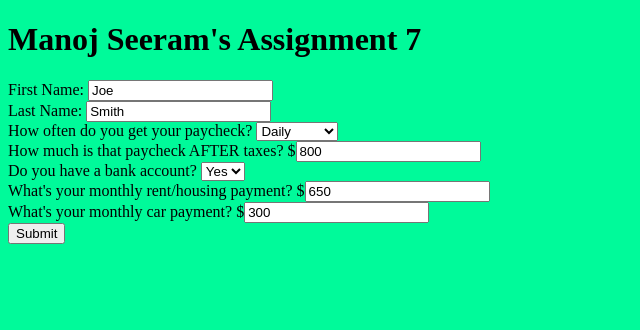
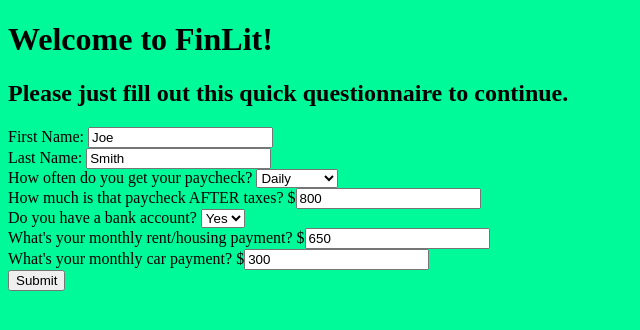
Before and after one commit to SnakeMate/HackanatorzNSBE, a Node server app: template views/questionnaire.html in a window 1280 px wide. Shown: the top 330 px of the page, without its empty margins (0-640 px from the left). Run offline with Node 20, Linux system fonts and the light colour scheme; the template is opened without the code that fills it, so the values that code supplies are empty.

Commit message:
Fixed the title of the page

```diff
--- a/views/questionnaire.html
+++ b/views/questionnaire.html
@@ -1,7 +1,8 @@
 <!DOCTYPE html>
 <html>
 <title>Manoj Seeram</title>
-<h1>Manoj Seeram's Assignment 7</h1>
+<h1>Welcome to FinLit!</h1>
+<h2>Please just fill out this quick questionnaire to continue. </h2>
 <body style="background-color:MediumSpringGreen">
 
 <form id="input" action ="questionnaire.html" method="get">
@@ -29,6 +30,5 @@
 	<input type="submit" value="Submit">
 </form>
 
-
 </body>
 </html>
```
